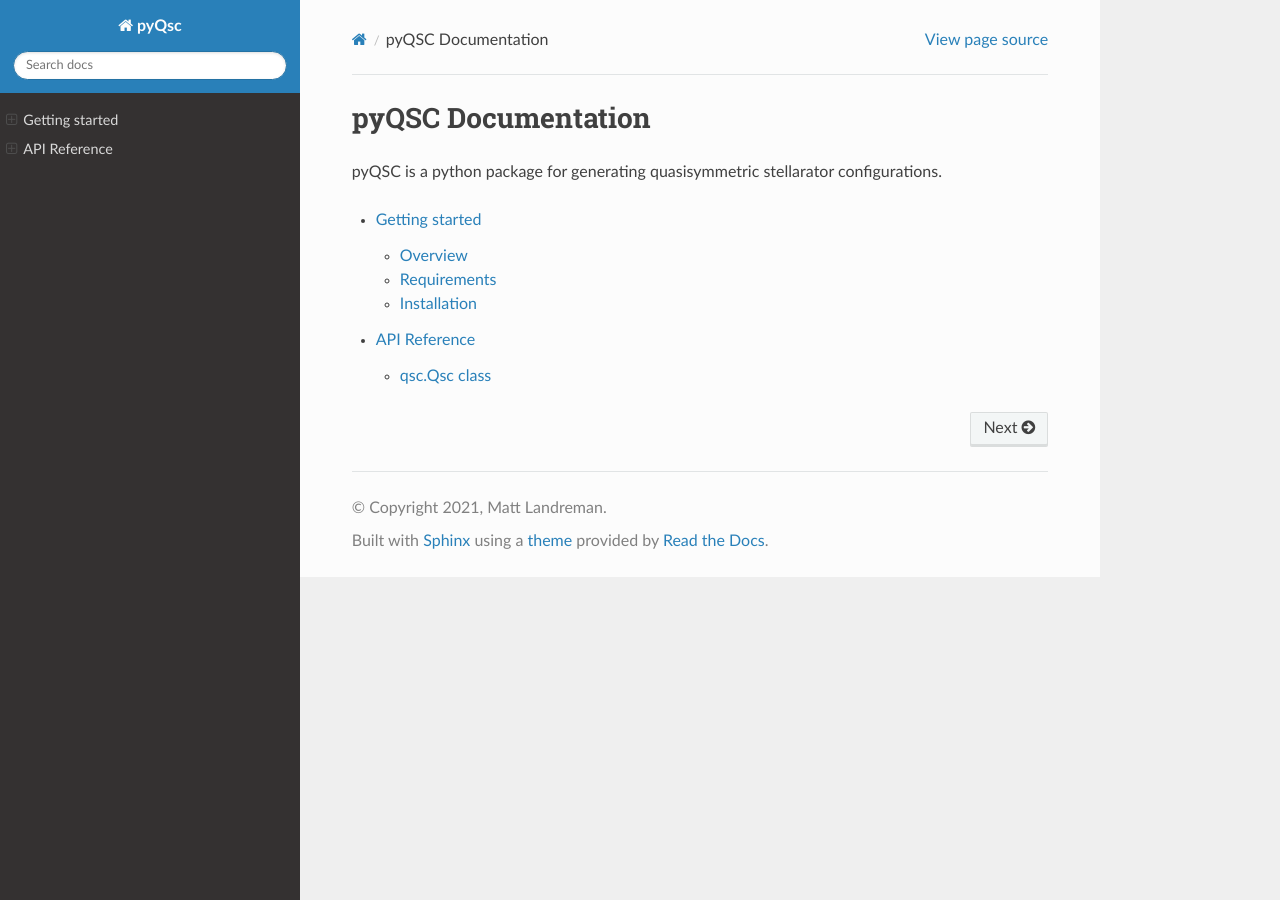
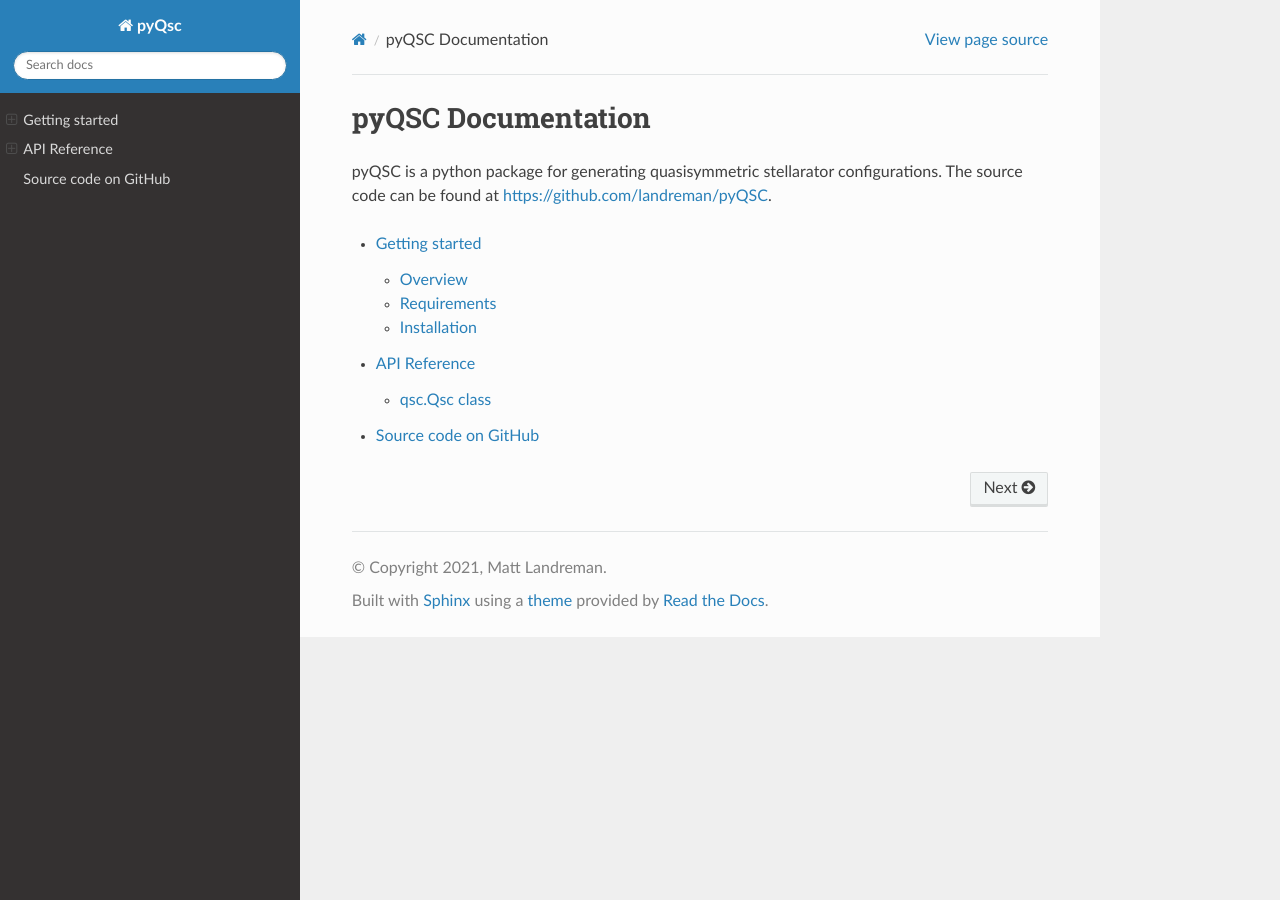
Before and after one commit to landreman/pyQSC, a Sphinx documentation site: the page built from docs/source/index.rst, in a window 1280 px wide. Built offline with Sphinx 7.4.7 and the Read the Docs theme 2.0.0, drawn with Linux system fonts in a browser that asks for light colours.

Commit message:
Debugging docs action

```diff
--- a/docs/source/index.rst
+++ b/docs/source/index.rst
@@ -3,9 +3,11 @@ pyQSC Documentation
 ===================
 
 pyQSC is a python package for generating quasisymmetric stellarator configurations.
+The source code can be found at https://github.com/landreman/pyQSC.
 
 .. toctree::
    :maxdepth: 3
 
    getting_started
    api
+   source
--- /dev/null
+++ b/docs/source/source.rst
@@ -0,0 +1,4 @@
+`Source code on GitHub <https://github.com/landreman/pyQSC>`_
+=============================================================
+
+The source code for pyQSC can be found at https://github.com/landreman/pyQSC.
```
Also changed, not shown: 1 other file.
